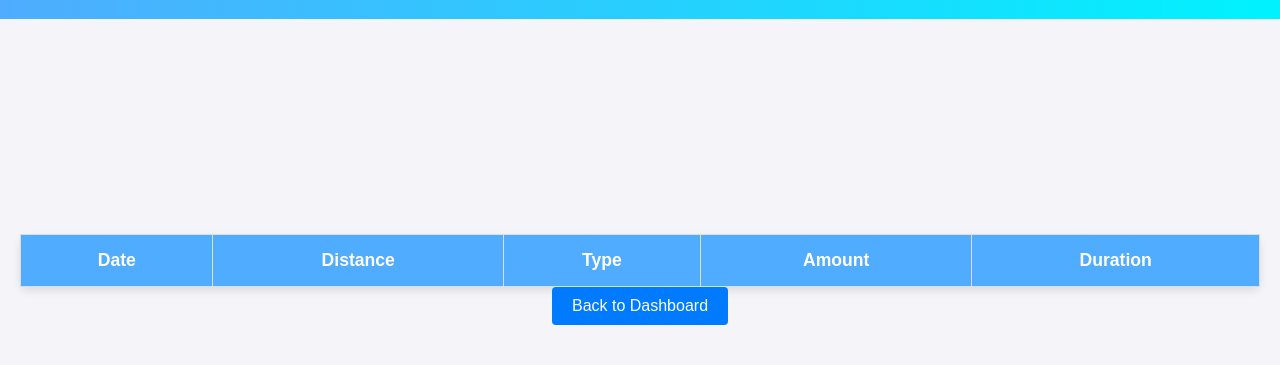
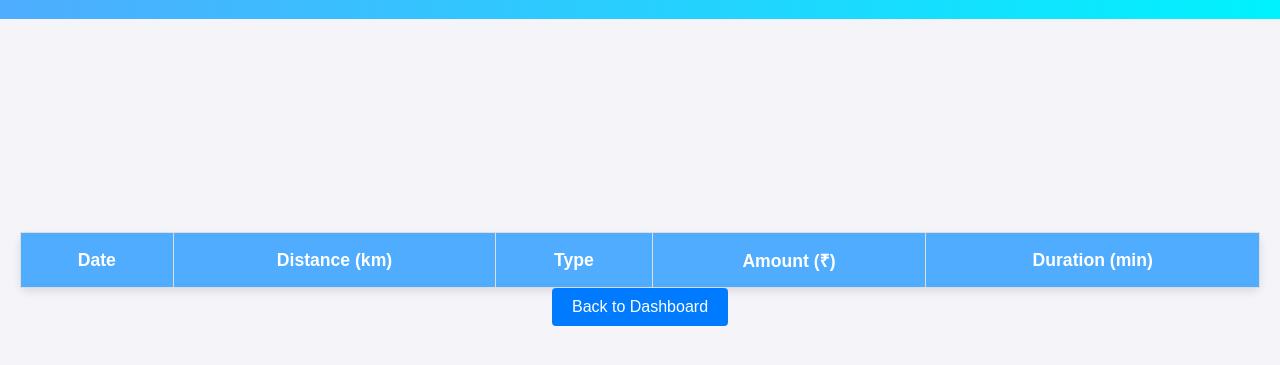
Before and after one commit to Broken-Candy/lpr_ParkEYE, a plain HTML site: page history.html in a window 1280 px wide. Shown: the part 121-486 px from the top of the page. Drawn offline with Linux system fonts and the light colour scheme; no server answers.

Commit message:
Update history.html

```diff
--- a/history.html
+++ b/history.html
@@ -16,10 +16,10 @@
             <thead>
                 <tr>
                     <th>Date</th>
-                    <th>Distance</th>
+                    <th>Distance (km)</th>
                     <th>Type</th>
-                    <th>Amount</th>
-                    <th>Duration</th>
+                    <th>Amount (₹)</th>
+                    <th>Duration (min)</th>
                 </tr>
             </thead>
             <tbody id="historyTableBody"></tbody>
@@ -31,12 +31,13 @@
             import { database } from "./app.js";
 
             async function displayVehicleHistory() {
-                const userId = localStorage.getItem('loggedInUserId');
+                const userId = localStorage.getItem('loggedInUserId'); // Retrieve logged-in user ID
                 if (!userId) {
                     console.error('No logged-in user found.');
                     return;
                 }
 
+                // Reference to the logged-in user's data in the "users" table
                 const userRef = ref(database, `users/${userId}`);
 
                 try {
@@ -46,25 +47,27 @@
                         return;
                     }
 
+                    // Get the vehicle number of the logged-in user
                     const vehicleNumber = userSnapshot.val().vehicleNumber;
-                    console.log('Logged-in User Vehicle Number:', vehicleNumber);  // Debugging log
+                    console.log('Logged-in User Vehicle Number:', vehicleNumber);
 
+                    // Reference to the "vehicle_history" table
                     const historyRef = ref(database, 'vehicle_history');
                     const historySnapshot = await get(historyRef);
 
                     const historyTableBody = document.getElementById('historyTableBody');
-                    historyTableBody.innerHTML = '';  // Clear existing table rows
+                    historyTableBody.innerHTML = ''; // Clear existing table rows
 
                     if (historySnapshot.exists()) {
+                        // Fetch all history records and filter them for the logged-in user's vehicle
                         const allHistory = Object.values(historySnapshot.val());
-                        console.log('All History:', allHistory);  // Debugging log
+                        console.log('All History:', allHistory);
 
-                        // Filter records by vehicle number and sort them by timestamp in descending order
                         const filteredHistory = allHistory
                             .filter(record => record.license_plate.toLowerCase() === vehicleNumber.toLowerCase())
-                            .sort((a, b) => b.timestamp - a.timestamp); // Sort by descending timestamp
+                            .sort((a, b) => new Date(b.timestamp) - new Date(a.timestamp)); // Sort by descending timestamp
 
-                        // Add each record to the table
+                        // Display records in the table
                         if (filteredHistory.length > 0) {
                             filteredHistory.forEach((record) => {
                                 const row = document.createElement('tr');
@@ -78,9 +81,11 @@
                                 historyTableBody.appendChild(row);
                             });
                         } else {
+                            // No records for this vehicle
                             historyTableBody.innerHTML = '<tr><td colspan="5">No history found for this vehicle.</td></tr>';
                         }
                     } else {
+                        // No records in the "vehicle_history" table
                         historyTableBody.innerHTML = '<tr><td colspan="5">No history found.</td></tr>';
                     }
                 } catch (error) {
@@ -91,7 +96,6 @@
             // Call the function when the page loads
             window.onload = displayVehicleHistory;
         </script>
-
     </main>
 </body>
 </html>
```
